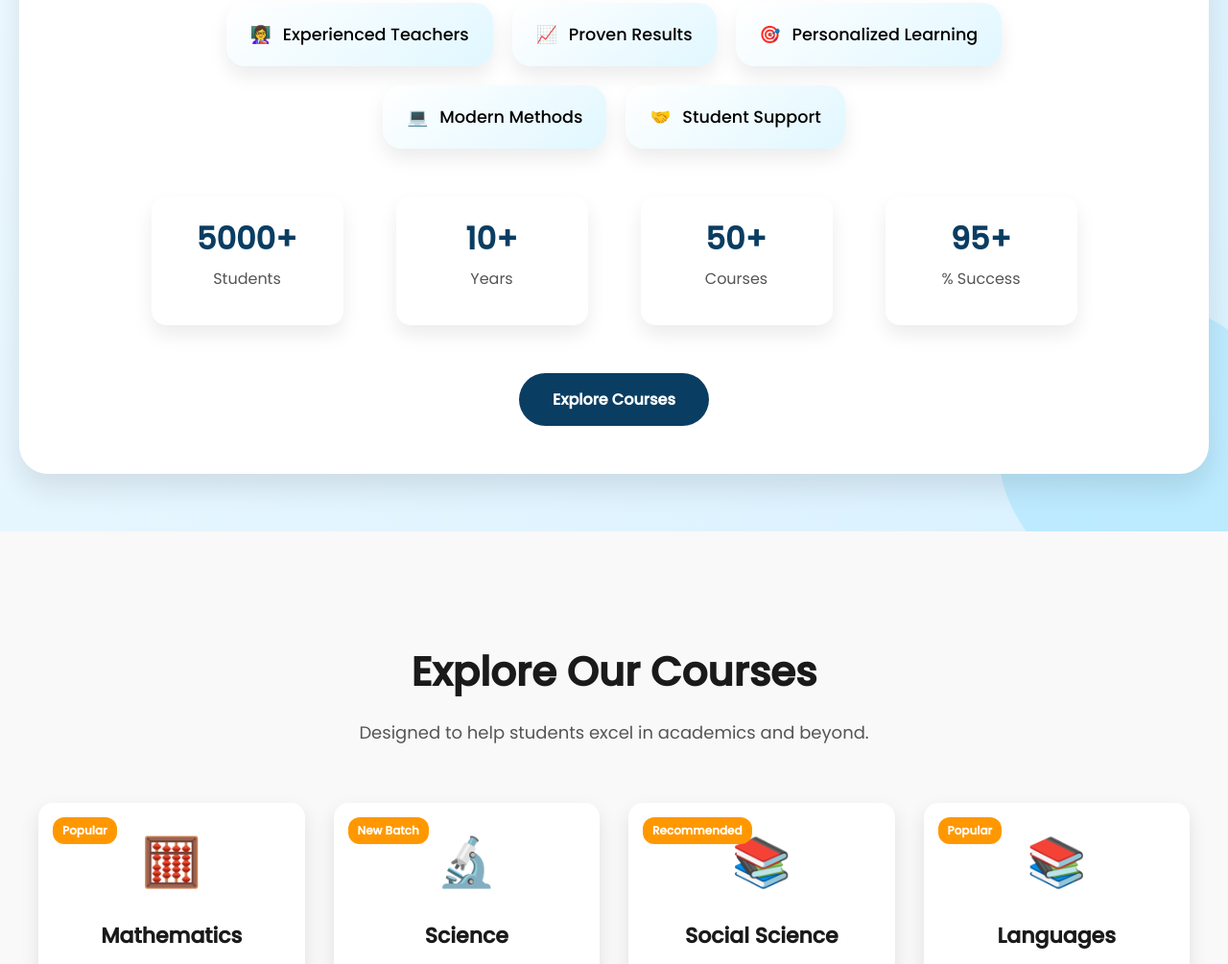
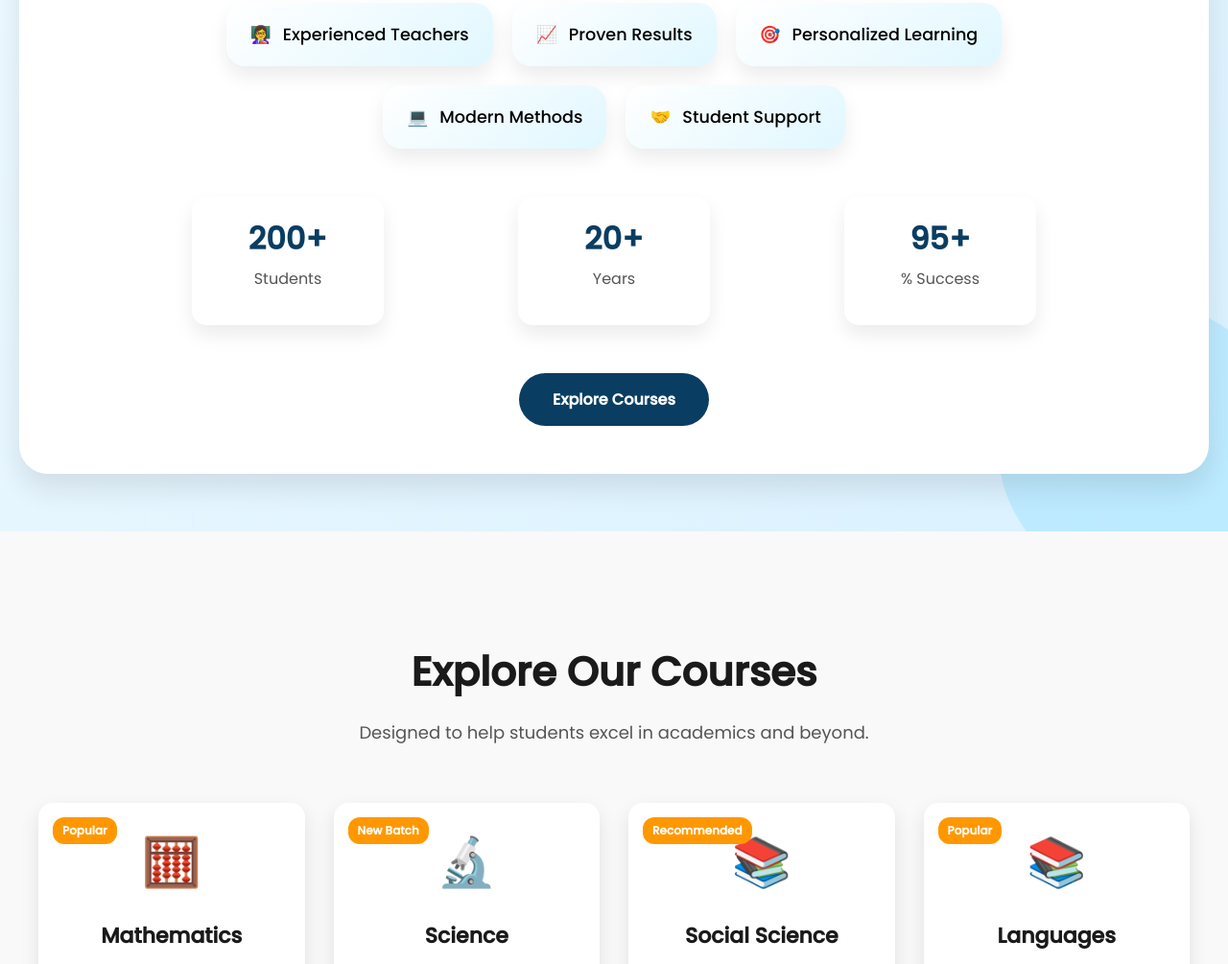
Before and after one commit to tanishka019/vinodsirstuition, a plain HTML site: page index.html in a window 1280 px wide. Shown: the part 1022-2027 px from the top of the page at 96% size. Drawn offline with Linux system fonts and the light colour scheme.

Commit message:
Update index.html

```diff
--- a/index.html
+++ b/index.html
@@ -86,9 +86,9 @@
 
       <!-- Stats -->
       <div class="about-stats">
-        <div class="stat"><strong data-target="5000">0</strong><p>Students</p></div>
-        <div class="stat"><strong data-target="10">0</strong><p>Years</p></div>
-        <div class="stat"><strong data-target="50">0</strong><p>Courses</p></div>
+        <div class="stat"><strong data-target="200">0</strong><p>Students</p></div>
+        <div class="stat"><strong data-target="20">0</strong><p>Years</p></div>
+
         <div class="stat"><strong data-target="95">0</strong><p>% Success</p></div>
       </div>
 
```
